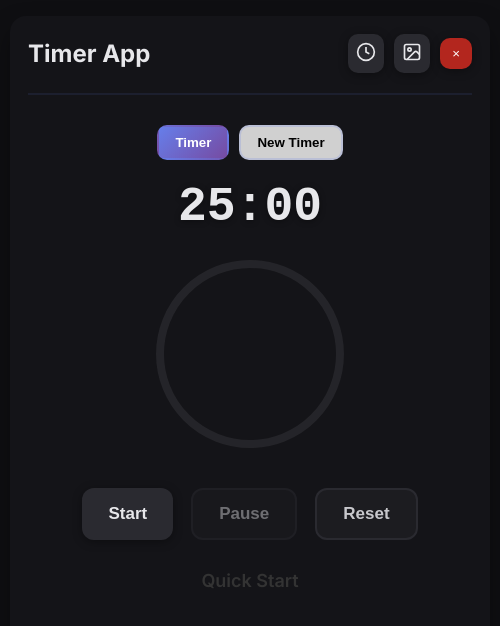
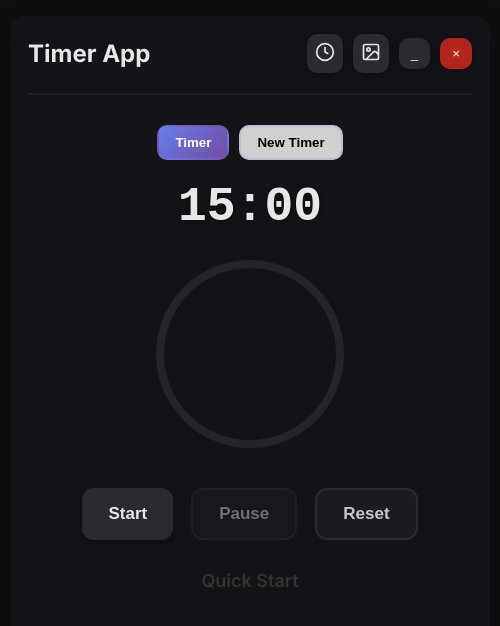
Before and after one commit to 11aaditya11/TIMER, an Electron app: page public/index.html in a window 500 px wide. Drawn offline with Linux system fonts and the light colour scheme; no server answers.

Commit message:
added minimize button

```diff
--- a/public/index.html
+++ b/public/index.html
@@ -25,6 +25,7 @@
                         <path d="m21 15-3.086-3.086a2 2 0 0 0-2.828 0L6 21"></path>
                     </svg>
                 </button>
+                <button class="min-btn" id="minBtn" title="Minimize">_</button>
                 <button class="close-btn" id="closeBtn" title="Close">
                     ×
                 </button>
@@ -39,7 +40,7 @@
         <div class="tab-content">
             <div class="tab-panel active" id="tab-timer">
                 <div class="timer-display">
-                    <div class="time" id="timeDisplay">25:00</div>
+                    <div class="time" id="timeDisplay">15:00</div>
                     <div class="progress-ring">
                         <svg class="progress-ring-svg" width="200" height="200">
                             <circle class="progress-ring-circle-bg" cx="100" cy="100" r="90"></circle>
--- a/public/js/renderer.js
+++ b/public/js/renderer.js
@@ -9,7 +9,7 @@ class Timer {
         this.initializeElements();
         this.loadPreferredTimes();
         this.setupEventListeners();
-        this.setDefaultTime(25, 0);
+        this.setDefaultTime(15, 0);
     }
 
     initializeElements() {
@@ -28,6 +28,7 @@ class Timer {
         this.pipBtn = document.getElementById('pipBtn');
         this.tinyBtn = document.getElementById('tinyBtn');
         this.closeBtn = document.getElementById('closeBtn');
+        this.minBtn = document.getElementById('minBtn');
 
         // Tabs
         this.tabButtons = document.querySelectorAll('.tab-btn');
@@ -91,6 +92,15 @@ class Timer {
         this.addPresetBtn.addEventListener('click', () => this.addPreferredTime());
         this.pipBtn.addEventListener('click', () => this.openPiP());
         this.tinyBtn.addEventListener('click', () => this.openTinyMode());
+        if (this.minBtn) {
+            this.minBtn.addEventListener('click', () => {
+                try {
+                    window.electronAPI.minimize();
+                } catch (e) {
+                    // no-op in non-electron env
+                }
+            });
+        }
         if (this.closeBtn) {
             this.closeBtn.addEventListener('click', () => {
                 try {
--- a/public/styles/styles.css
+++ b/public/styles/styles.css
@@ -109,6 +109,20 @@ body::-webkit-scrollbar { width: 0; height: 0; }
     cursor: pointer;
     transition: all 0.3s ease;
     box-shadow: 0 2px 10px rgba(0, 0, 0, 0.35);
+}
+.min-btn {
+    background: #2a2a30;
+    border: none;
+    color: #e7e7ea;
+    padding: 8px 12px;
+    border-radius: 10px;
+    cursor: pointer;
+    transition: all 0.2s ease;
+    box-shadow: 0 2px 10px rgba(0, 0, 0, 0.35);
+}
+.min-btn:hover {
+    background: #3a3a40;
+    transform: translateY(-2px);
 }
 .close-btn {
     background: #b3261e;
--- a/src/main.js
+++ b/src/main.js
@@ -23,7 +23,7 @@ function createMainWindow() {
     minimizable: true,
     maximizable: true,
     frame: false,
-    title: 'Timer App',
+    // title: 'Timer App',
     icon: path.join(__dirname, '..', 'public', 'assets', 'icon.png')
   });
 
```
